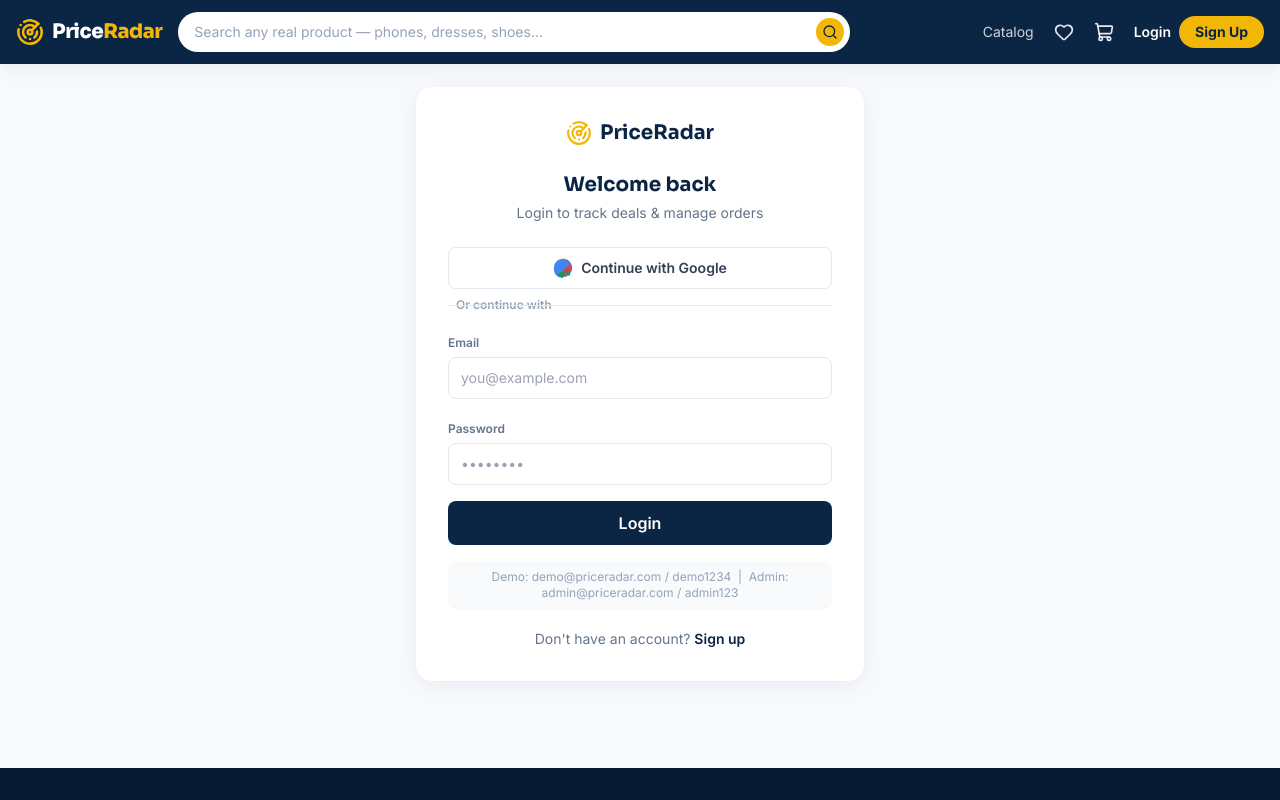
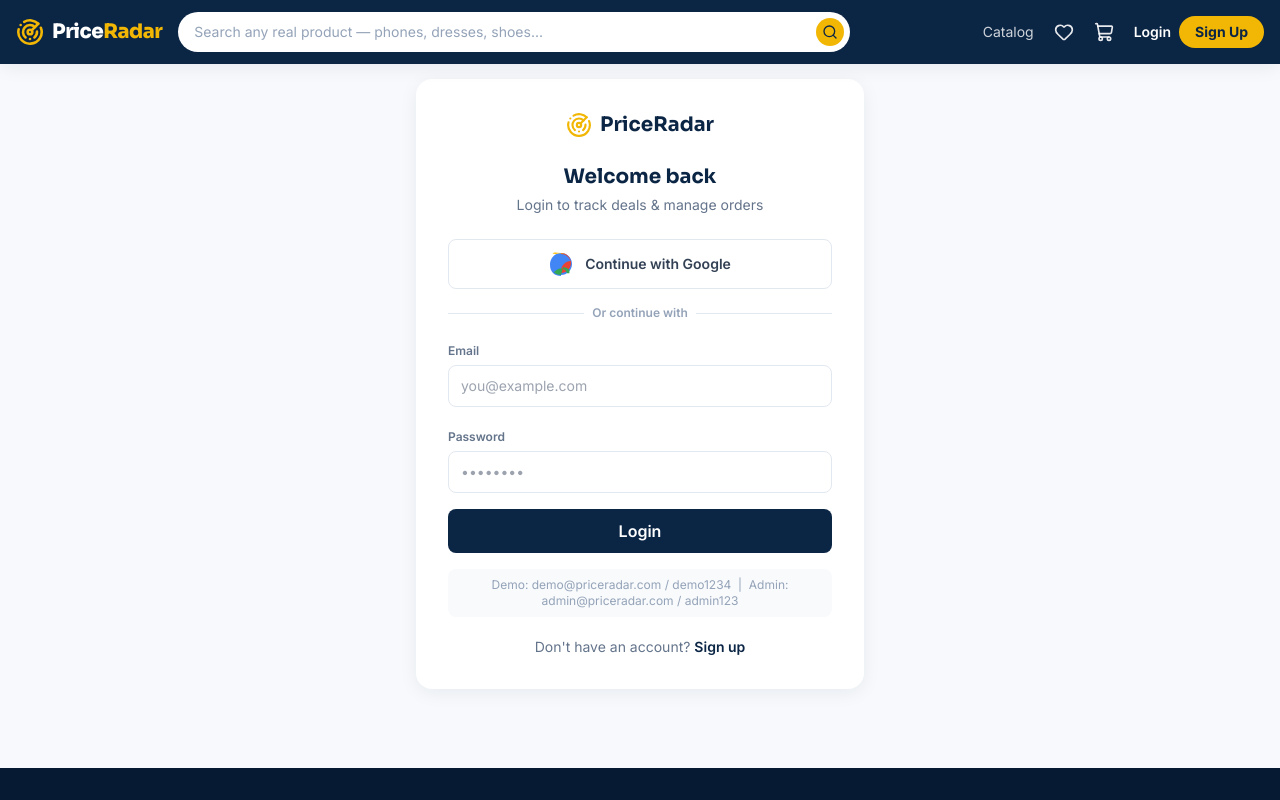
Before and after one commit to CHANDANI589/PriceRadar-MERN, a React (Vite) app in the folder frontend/: page /login in a window 1280 px wide. Shown: the top 800 px of the page. Built offline with nearby package versions, Linux system fonts and the light colour scheme; no server answers.

Commit message:
Fix Google button icon size and divider overlap in Login and Signup

```diff
--- a/frontend/src/pages/Login.jsx
+++ b/frontend/src/pages/Login.jsx
@@ -9,31 +9,31 @@ const GOOGLE_AUTH_URL = `${(import.meta.env.VITE_API_URL || "http://localhost:50
 const GoogleButton = () => (
   <a
     href={GOOGLE_AUTH_URL}
-    className="w-full flex items-center justify-center gap-2 border border-slate-200 bg-white hover:bg-slate-50 text-slate-700 font-semibold py-2.5 rounded-lg transition-colors text-sm"
+    className="w-full flex items-center justify-center gap-3 border border-slate-200 bg-white hover:bg-slate-50 text-slate-700 font-semibold py-3 rounded-lg transition-colors text-sm"
   >
     <svg
-      width={20}
-      height={20}
-      viewBox="0 0 24 24"
+      width="24"
+      height="24"
+      minWidth="24px"
+      viewBox="0 0 48 48"
       fill="none"
       xmlns="http://www.w3.org/2000/svg"
-      style={{ display: "block" }}
+      style={{ display: "block", minWidth: "24px", flexShrink: 0 }}
     >
-      <path fill="#4285F4" d="M12 23c6.07 0 11-4.93 11-11S18.07 1 12 1 1 5.93 1 13s4.93 11 11 11z" />
-      <path fill="#DB4437" d="M22 12c0-5.52-4.48-10-10-10V1c5.52 0 10 4.48 10 10s-4.48 10-10 10v-2c0-5.52 4.48-10 10-10z" />
-      <path fill="#F4B400" d="M12 1c-1.91 0-3.7.65-5.19 1.78L6.72 2c1.38-.55 2.8-.87 4.29-.87s2.91.32 4.29.87L17.19 2.78c-1.49-1.13-3.28-1.78-5.19-1.78z" />
-      <path fill="#0F9D58" d="M12 23c-2.97 0-5.46-.98-7.28-2.66l3.57-2.77c.98-.66 2.23-1.06 3.71-1.06 2.86 0 5.29 1.93 5.94 4.63H20.4v-2.78c-1.39-1.93-3.67-3.14-6.23-3.14z" />
+      <path fill="#4285F4" d="M24 46c12.14 0 22-9.86 22-22S36.14 2 24 2 2 11.86 2 26s9.86 22 22 22z"/>
+      <path fill="#EA4335" d="M44 24c0-11.04-8.96-20-20-20V2c11.04 0 20 8.96 20 20s-8.96 20-20 20v-4c0-11.04 8.96-20 20-20z"/>
+      <path fill="#FBBC05" d="M12 1c-1.91 0-3.7.65-5.19 1.78L13.44 4c2.76-1.1 5.6-1.74 8.58-1.74s5.82 .64 8.58 1.74l3.44 1.56c-2.98-2.26-6.56-3.56-10.38-3.56z"/>
+      <path fill="#34A853" d="M24 46c-5.94 0-10.92-1.96-14.56-5.32l7.14-5.54c1.96-1.32 4.46-2.12 7.42-2.12 5.72 0 10.58 3.86 11.88 9.26H40.8v-5.56c-2.78-3.86-7.34-6.28-12.46-6.28z"/>
     </svg>
     Continue with Google
   </a>
 );
 
 const Divider = () => (
-  <div className="relative text-slate-400 text-xs font-semibold mb-4 mt-2">
-    <span className="px-2 bg-white">Or continue with</span>
-    <div className="absolute inset-0 flex items-center">
-      <span className="w-full border-t border-slate-200"></span>
-    </div>
+  <div className="my-4 flex items-center">
+    <div className="flex-1 border-t border-slate-200"></div>
+    <span className="px-2 bg-white text-slate-400 text-xs font-semibold">Or continue with</span>
+    <div className="flex-1 border-t border-slate-200"></div>
   </div>
 );
 
@@ -50,8 +50,6 @@ const Login = () => {
     const error = searchParams.get("error");
     if (error === "google_failed" || error === "google_auth_failed") {
       toast.error("Google sign-in failed. Please try again or log in with email/password.");
-    } else if (searchParams.get("google_auth") === "success") {
-      toast.success("Signed in with Google successfully!");
     }
   }, [searchParams]);
 
--- a/frontend/src/pages/Signup.jsx
+++ b/frontend/src/pages/Signup.jsx
@@ -9,31 +9,31 @@ const GOOGLE_AUTH_URL = `${(import.meta.env.VITE_API_URL || "http://localhost:50
 const GoogleButton = () => (
   <a
     href={GOOGLE_AUTH_URL}
-    className="w-full flex items-center justify-center gap-2 border border-slate-200 bg-white hover:bg-slate-50 text-slate-700 font-semibold py-2.5 rounded-lg transition-colors text-sm"
+    className="w-full flex items-center justify-center gap-3 border border-slate-200 bg-white hover:bg-slate-50 text-slate-700 font-semibold py-3 rounded-lg transition-colors text-sm"
   >
     <svg
-      width={20}
-      height={20}
-      viewBox="0 0 24 24"
+      width="24"
+      height="24"
+      minWidth="24px"
+      viewBox="0 0 48 48"
       fill="none"
       xmlns="http://www.w3.org/2000/svg"
-      style={{ display: "block" }}
+      style={{ display: "block", minWidth: "24px", flexShrink: 0 }}
     >
-      <path fill="#4285F4" d="M12 23c6.07 0 11-4.93 11-11S18.07 1 12 1 1 5.93 1 13s4.93 11 11 11z" />
-      <path fill="#DB4437" d="M22 12c0-5.52-4.48-10-10-10V1c5.52 0 10 4.48 10 10s-4.48 10-10 10v-2c0-5.52 4.48-10 10-10z" />
-      <path fill="#F4B400" d="M12 1c-1.91 0-3.7.65-5.19 1.78L6.72 2c1.38-.55 2.8-.87 4.29-.87s2.91.32 4.29.87L17.19 2.78c-1.49-1.13-3.28-1.78-5.19-1.78z" />
-      <path fill="#0F9D58" d="M12 23c-2.97 0-5.46-.98-7.28-2.66l3.57-2.77c.98-.66 2.23-1.06 3.71-1.06 2.86 0 5.29 1.93 5.94 4.63H20.4v-2.78c-1.39-1.93-3.67-3.14-6.23-3.14z" />
+      <path fill="#4285F4" d="M24 46c12.14 0 22-9.86 22-22S36.14 2 24 2 2 11.86 2 26s9.86 22 22 22z"/>
+      <path fill="#EA4335" d="M44 24c0-11.04-8.96-20-20-20V2c11.04 0 20 8.96 20 20s-8.96 20-20 20v-4c0-11.04 8.96-20 20-20z"/>
+      <path fill="#FBBC05" d="M24 2c-3.82 0-7.4 1.3-10.38 3.56L13.44 4c2.76-1.1 5.6-1.74 8.58-1.74s5.82 .64 8.58 1.74l3.44 1.56c-2.98-2.26-6.56-3.56-10.38-3.56z"/>
+      <path fill="#34A853" d="M24 46c-5.94 0-10.92-1.96-14.56-5.32l7.14-5.54c1.96-1.32 4.46-2.12 7.42-2.12 5.72 0 10.58 3.86 11.88 9.26H40.8v-5.56c-2.78-3.86-7.34-6.28-12.46-6.28z"/>
     </svg>
     Continue with Google
   </a>
 );
 
 const Divider = () => (
-  <div className="relative text-slate-400 text-xs font-semibold mb-4 mt-2">
-    <span className="px-2 bg-white">Or continue with</span>
-    <div className="absolute inset-0 flex items-center">
-      <span className="w-full border-t border-slate-200"></span>
-    </div>
+  <div className="my-4 flex items-center">
+    <div className="flex-1 border-t border-slate-200"></div>
+    <span className="px-2 bg-white text-slate-400 text-xs font-semibold">Or continue with</span>
+    <div className="flex-1 border-t border-slate-200"></div>
   </div>
 );
 
```
